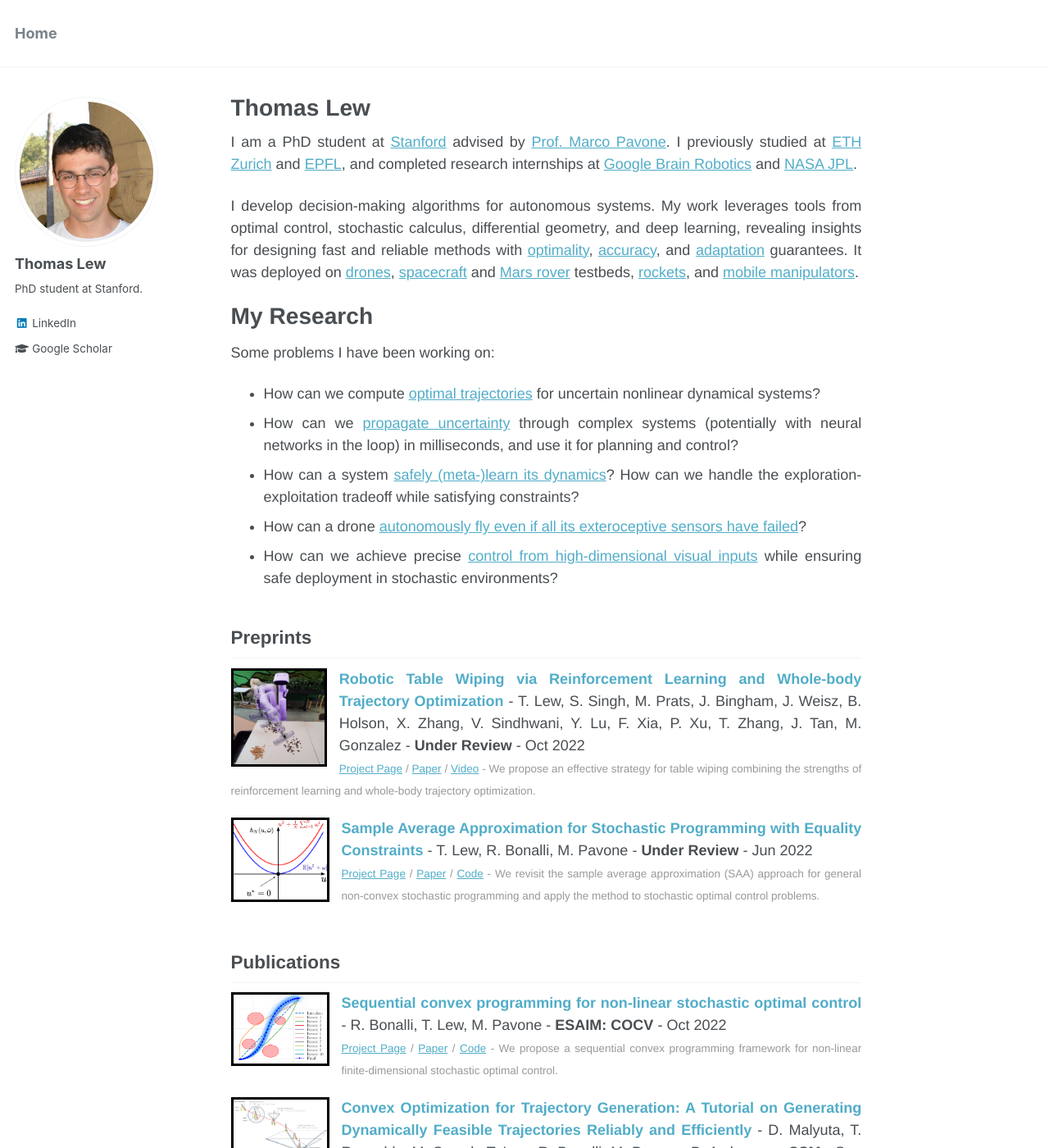
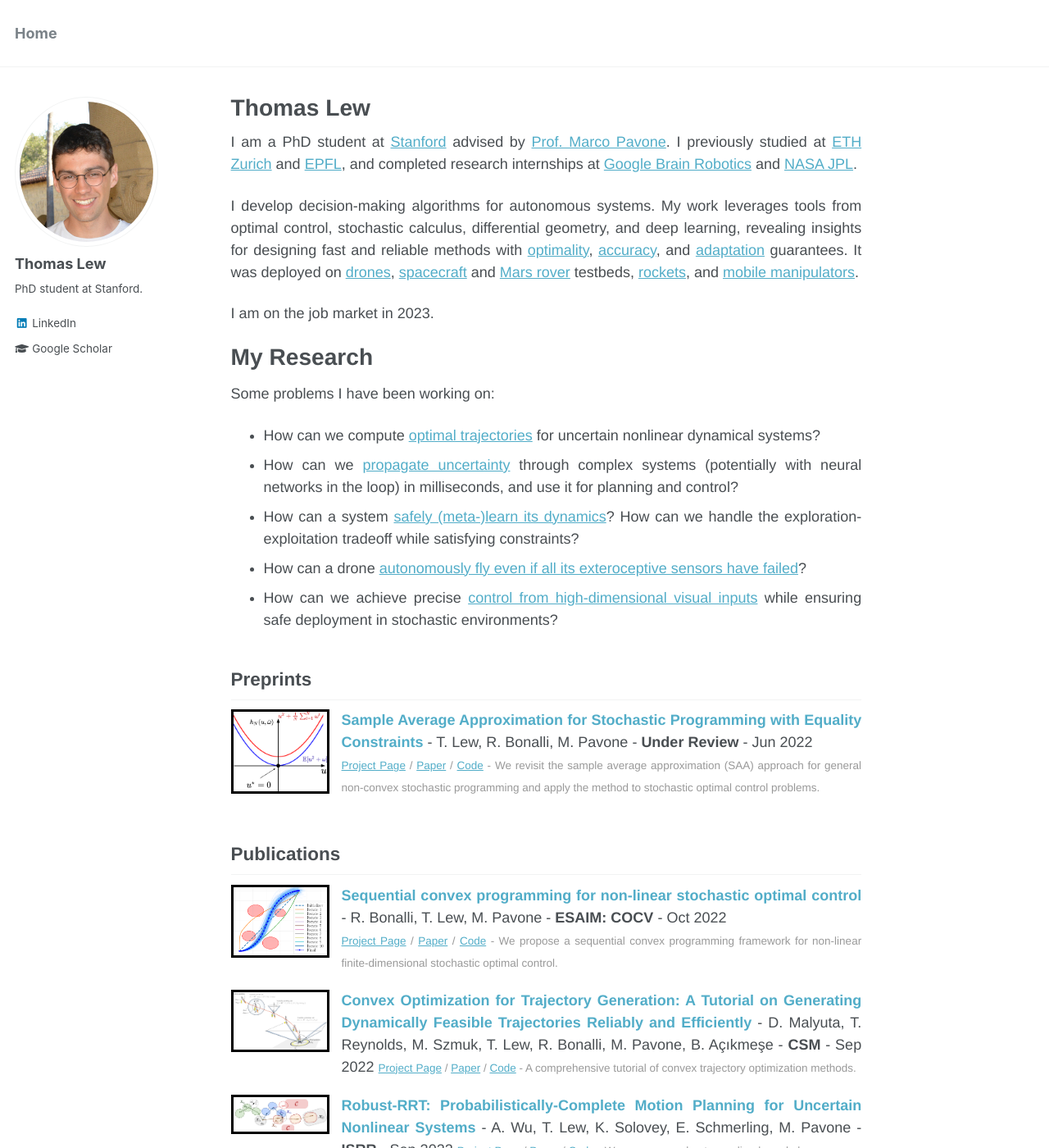
Before and after one commit to thomasjlew/thomasjlew.github.io, a Jekyll site: the page built from _pages/about.md, in a window 1280 px wide and 1400 px high. Shown: the whole window at 82% size. Built offline with Jekyll 4.4.1, drawn with Linux system fonts in a browser that asks for light colours.

```diff
--- a/_pages/about.md
+++ b/_pages/about.md
@@ -12,6 +12,7 @@ I am a PhD student at [Stanford](https://stanfordasl.github.io/) advised by [Pro
 
 I develop decision-making algorithms for autonomous systems. My work leverages tools from optimal control, stochastic calculus, differential geometry, and deep learning, revealing insights for designing fast and reliable methods with [optimality](publication/SAA), [accuracy](publication/randup_l4dc), and [adaptation](publication/seels) guarantees. It was deployed on [drones](publication/cio), [spacecraft](publication/randup_l4dc) and [Mars rover](publication/exomars) testbeds, [rockets](publication/cc_rocket), and [mobile manipulators](publication/table_wiping).
 
+I am on the job market in 2023.
 
 <!-- News
 ======
--- a/_preprints/2022-06-20_table_wiping.md
+++ /dev/null
@@ -1,50 +0,0 @@
----
-title: "Robotic Table Wiping via Reinforcement Learning and Whole-body Trajectory Optimization"
-collection: publications
-permalink: /publication/table_wiping
-excerpt: '<br />
-[Project Page](/publication/table_wiping) /
-[Paper](https://arxiv.org/abs/2210.10865) /
-[Video](https://www.youtube.com/watch?v=inORKP4F3EI&feature=youtu.be)
-- We propose an effective strategy for table wiping combining the strengths of reinforcement learning and whole-body trajectory optimization.'
-date: 2022-10-19
-venue: 'Under Review'
-# venuetype: "journal"
-paperauthors: 'T. Lew, S. Singh, M. Prats, J. Bingham, J. Weisz, B. Holson, X. Zhang, V. Sindhwani, Y. Lu, F. Xia, P. Xu, T. Zhang, J. Tan, M. Gonzalez'
-thumbnail: "table_wiping/table_wiping.jpg"
-paperurl: 'https://arxiv.org/abs/2210.10865'
----
-
-[[Paper](https://arxiv.org/abs/2210.10865)]
-[[Video](https://www.youtube.com/watch?v=inORKP4F3EI&feature=youtu.be)]
-
-
-<p style="text-align:center;"><img src="/images/table_wiping/crumbs.jpg" width="600"></p>
-
-Operating in the real world requires handling high-dimensional sensory inputs and dealing with the stochasticity of the environment. In this work, we propose a framework to enable multipurpose assistive mobile robots to autonomously wipe tables to clean spills and crumbs.
-
-![Spills cleaning](/images/table_wiping/spills.gif)
-
-This problem is challenging for both high-level planning and low-level control. Indeed, at a high-level, deciding how to best wipe a spill perceived by a camera requires solving a challenging planning problem with stochastic dynamics. At a
-low-level, executing a wiping motion requires simultaneously maintaining contact with the table while avoiding nearby obstacles such as chairs.
-
-Our approach combines the strengths of reinforcement learning (RL) - planning in high-dimensional observation spaces with complex stochastic dynamics, and of trajectory optimization - guaranteeing constraints satisfaction while executing whole-body trajectories. It does not require collecting a task-specific
-dataset on the system and transfers zero-shot to hardware.
-
-![approach](/images/table_wiping/approach.jpg)
-
-Cleaning requires planning wiping actions while reasoning over uncertain multimodal latent dynamics of crumbs and spills captured via high-dimensional visual observations. To tackle this problem, we first propose a stochastic differential equation (SDE) to model crumbs and spill dynamics and absorption with a robot wiper.
-
-![sde](/images/table_wiping/sde.gif)
-
-Using this model, we train a vision-based policy for planning wiping actions in simulation using reinforcement learning (RL).
-
-<p style="text-align:center;"><img src="/images/table_wiping/sac_network.png" width="600"></p>
-
-To enable zero-shot sim-to-real deployment, we dovetail the RL policy with a whole-body trajectory optimization framework to compute base and arm joint trajectories that execute the desired wiping motions while guaranteeing constraints satisfaction.
-
-<p style="text-align:center;"><img src="/images/table_wiping/trajopt.jpg" width="800"></p>
-
-We extensively validate our approach in simulation and on hardware.
-
-![results](/images/table_wiping/results.jpg)
```
